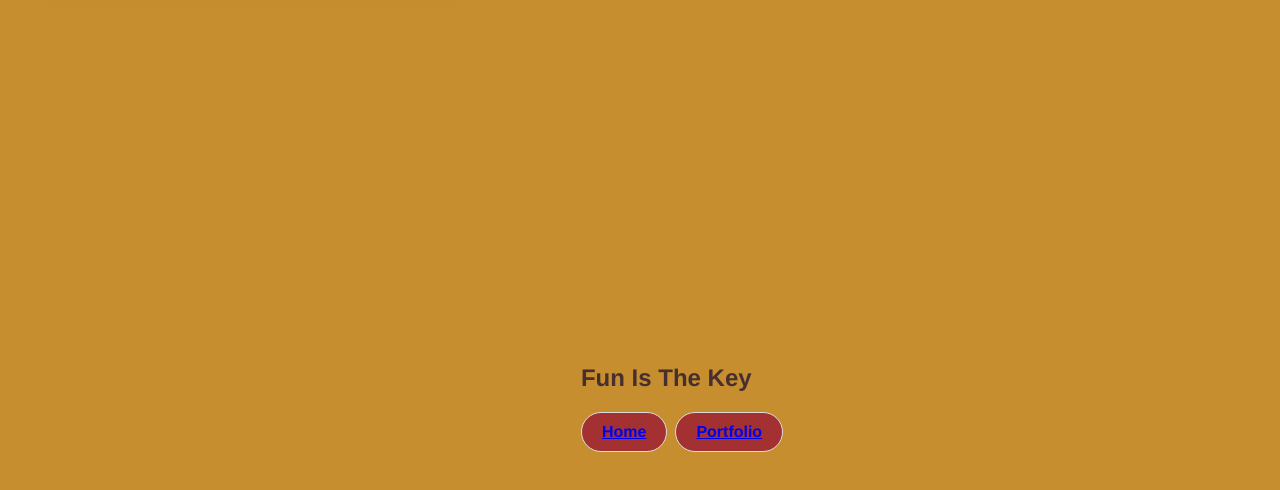
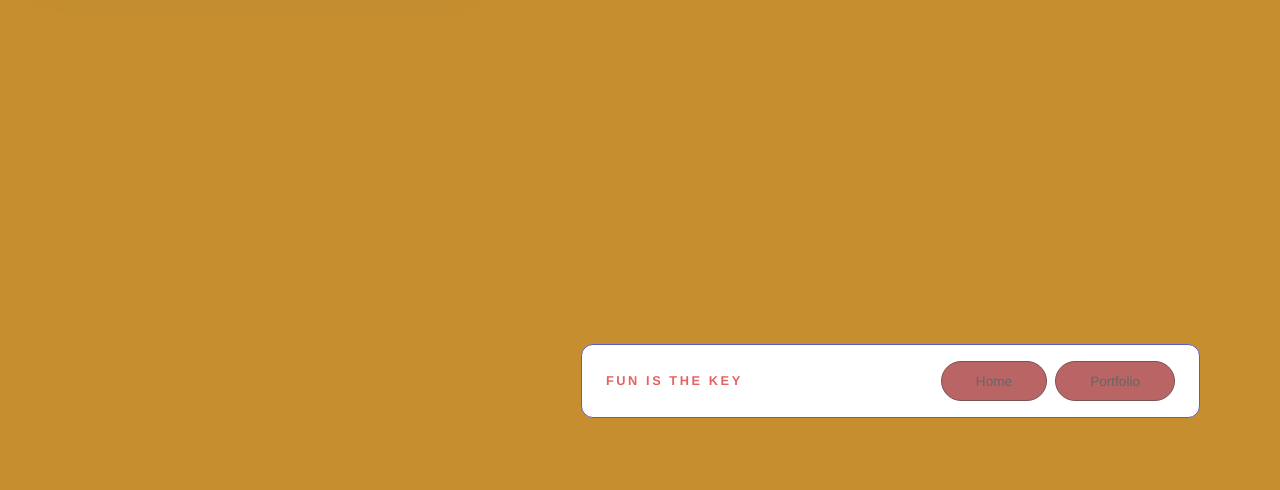
Before and after one commit to y5hpwywh9y-jpg/y5hpwywh9y-jpg.github.io, a plain HTML site: page index.html in a window 1280 px wide. Shown: the part 1796-2286 px from the top of the page. Drawn offline with Linux system fonts and the light colour scheme.

Commit message:
almost done

```diff
--- a/style.css
+++ b/style.css
@@ -185,12 +185,12 @@ h2 {
 }
 
 #interests li {
-    color: #982e2e;
+    color: #cf9c9c;
     font-size: 1rem;
     font-weight: 600;
     padding: 10px 20px;
-    background: #a43131;
-    border: 1px solid #ddd;
+    background: #b96565;
+    border: 1px solid #815050;
     border-radius: 100px;
     transition: background 0.25s ease, color 0.25s ease, transform 0.25s ease;
     cursor: default;
@@ -211,7 +211,7 @@ h2 {
     display: block;
     border-radius: 16px;
     filter: grayscale(100%);
-    box-shadow: 0 8px 30px rgba(176, 20, 20, 0.12);
+    box-shadow: 0 8px 30px rgba(149, 41, 41, 0.12);
     transition: filter 0.4s ease, transform 0.4s ease, box-shadow 0.4s ease;
 }
 
@@ -220,3 +220,46 @@ h2 {
     transform: translateY(-4px);
     box-shadow: 0 16px 40px rgba(197, 5, 5, 0.18);
 }
+
+nav {
+    display: flex;
+    justify-content: space-between;
+    align-items: center;
+    margin-bottom: 48px;
+    padding: 16px 24px;
+    background: #fff;
+    border: 1px solid #575fcb;
+    border-radius: 12px;
+}
+
+nav h1 {
+    margin: 0;
+    font-size: 0.8rem;
+    font-weight: 700;
+    text-transform: uppercase;
+    letter-spacing: 0.2em;
+    color: #e56262;
+}
+
+#nav-ul {
+    list-style: none;
+    display: flex;
+    gap: 8px;
+    margin: 0;
+    padding: 0;
+}
+
+.nav-li a {
+    color: #666;
+    text-decoration: none;
+    font-size: 0.85rem;
+    font-weight: 500;
+    padding: 6px 14px;
+    border-radius: 8px;
+    transition: background 0.25s ease, color 0.25s ease;
+}
+
+.nav-li a:hover {
+    background: #ce1e1e;
+    color: #fff;
+}
```
Also changed, not shown: index.html (+1 -0 lines).
